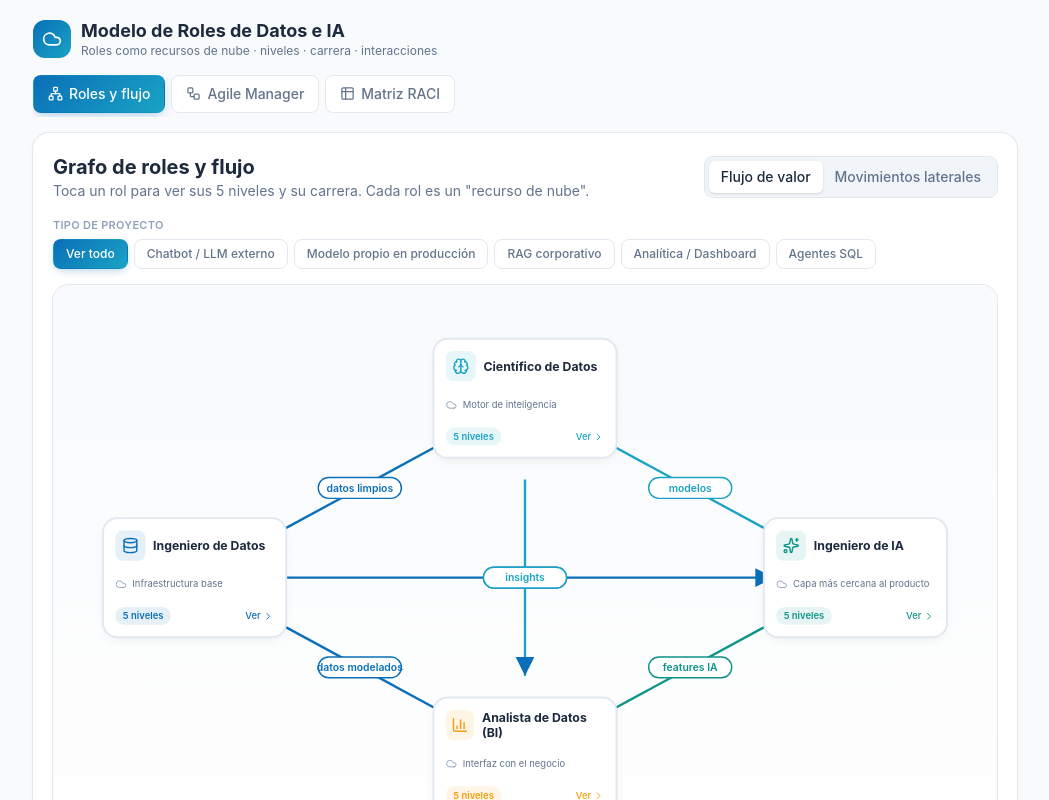
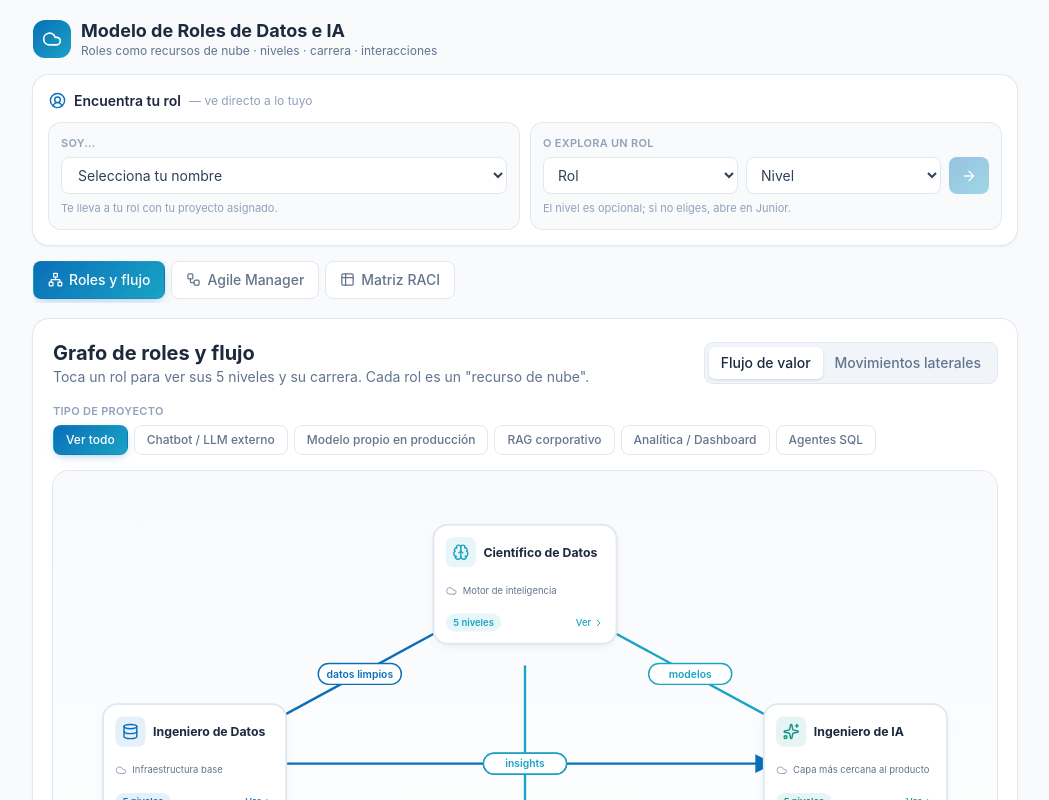
Before and after one commit to josebarrita/RolesDk, a React (Vite) app: page / in a window 1280 px wide. Both pictures are taken after a click on the button "Explorar el modelo". Shown: the top 800 px of the page, without its empty margins (115-1164 px from the left). Built offline with nearby package versions, Linux system fonts and the light colour scheme.

Commit message:
agregar Encuentra tu rol y tabla de asignaciones

```diff
--- a/src/App.tsx
+++ b/src/App.tsx
@@ -1,8 +1,8 @@
 import { useState, useEffect } from "react";
-import { Cloud, ArrowRight, ArrowLeft, Network, Table2, Workflow, ChevronRight, Compass, GitBranch, CheckCircle2 } from "lucide-react";
+import { Cloud, ArrowRight, ArrowLeft, Network, Table2, Workflow, ChevronRight, Compass, GitBranch, CheckCircle2, UserCircle2 } from "lucide-react";
 import {
   ROLE_ORDER, ROLES, LEVELS, DIMS, VALUE_FLOW, PROJECT_TYPES,
-  LATERAL, AGILE, RACI, RACI_COLS, RACI_COLORS
+  LATERAL, AGILE, RACI, RACI_COLS, RACI_COLORS, USER_ASSIGNMENTS
 } from "./data/modelo";
 
 // Clave con la que se recuerda en el navegador que ya se vio la bienvenida.
@@ -202,19 +202,32 @@ function GraphView({ onSelect }: { onSelect: (key: string) => void }) {
   );
 }
 
-function RoleDetail({ roleKey, onBack }: { roleKey: string; onBack: () => void }) {
+function RoleDetail({ roleKey, onBack, initialLevel, assignment }: { roleKey: string; onBack: () => void; initialLevel?: string; assignment?: { name: string; project: string } }) {
   const r = ROLES[roleKey];
   const Icon = r.icon;
-  const [level, setLevel] = useState("Junior");
+  const [level, setLevel] = useState(initialLevel && LEVELS.includes(initialLevel) ? initialLevel : "Junior");
   const lvlIndex = LEVELS.indexOf(level);
   const data = r.levels[level as keyof typeof r.levels];
   const prog = lvlIndex < 4 ? r.progression[lvlIndex] : null;
+  const projLabel = assignment ? (PROJECT_TYPES.find((p) => p.key === assignment.project)?.label ?? "") : "";
 
   return (
     <div className="w-full">
       <button onClick={onBack} className="flex items-center gap-1.5 text-sm text-slate-500 hover:text-slate-700 mb-3 transition">
         <ArrowLeft size={15} /> Volver al grafo
       </button>
+
+      {assignment && (
+        <div className="flex flex-wrap items-center gap-2 mb-3 rounded-xl px-3.5 py-2.5 text-[13px]" style={{ background: "#0a6fb812", border: "1px solid #0a6fb833" }}>
+          <UserCircle2 size={16} style={{ color: "#0a6fb8" }} />
+          <span className="text-slate-700">Estás viendo esto como <b>{assignment.name}</b></span>
+          {assignment.project !== "all" && projLabel && (
+            <span className="ml-auto text-[12px] font-medium px-2 py-0.5 rounded-full" style={{ background: "#0a6fb81f", color: "#0a6fb8" }}>
+              Proyecto: {projLabel}
+            </span>
+          )}
+        </div>
+      )}
 
       <div className="rounded-2xl p-4 sm:p-5 mb-4" style={{ background: r.soft, border: `1px solid ${r.color}33` }}>
         <div className="flex items-start gap-3">
@@ -401,7 +414,7 @@ function RaciView() {
 /* ----------------------------- ROOT ----------------------------- */
 /* ----------------------------- WELCOME ----------------------------- */
 function Welcome({ onEnter }: { onEnter: (dontShowAgain: boolean) => void }) {
-  const [dontShow, setDontShow] = useState(true);
+  const [dontShow, setDontShow] = useState(false);
 
   const points = [
     { icon: Compass, color: "#0a6fb8",
@@ -473,6 +486,10 @@ function Welcome({ onEnter }: { onEnter: (dontShowAgain: boolean) => void }) {
 export default function App() {
   const [tab, setTab] = useState("graph");
   const [role, setRole] = useState<string | null>(null);
+  const [roleLevel, setRoleLevel] = useState<string | undefined>(undefined);
+  // estados del buscador "Encuentra tu rol"
+  const [finderRole, setFinderRole] = useState("");
+  const [finderLevel, setFinderLevel] = useState("");
   // showWelcome: null = aún no sabemos (evita parpadeo), true/false = decisión tomada
   const [showWelcome, setShowWelcome] = useState<boolean | null>(null);
 
@@ -500,6 +517,30 @@ export default function App() {
   if (showWelcome === null) return null;
   if (showWelcome) return <Welcome onEnter={handleEnter} />;
 
+  // Persona actualmente seleccionada (si entró por la tabla de asignaciones).
+  const activeAssignment = USER_ASSIGNMENTS.find((u) => u.email === finderRole && finderRole.includes("@"));
+
+  // Ir a la ficha de un rol concreto, opcionalmente con nivel y como cierta persona.
+  const goToRole = (roleKey: string, level?: string) => {
+    setTab("graph");
+    setRoleLevel(level);
+    setRole(roleKey);
+  };
+
+  // Cuando se elige una PERSONA de la lista de asignaciones.
+  const handlePickPerson = (email: string) => {
+    setFinderRole(email);
+    setFinderLevel("");
+    const u = USER_ASSIGNMENTS.find((x) => x.email === email);
+    if (u) goToRole(u.role, u.level);
+  };
+
+  // Cuando se usa la selección manual de rol (+ nivel opcional).
+  const handlePickManual = () => {
+    if (!finderRole || finderRole.includes("@")) return;
+    goToRole(finderRole, finderLevel || undefined);
+  };
+
   const tabs = [
     { k: "graph", label: "Roles y flujo", icon: Network },
     { k: "agile", label: "Agile Manager", icon: Workflow },
@@ -516,6 +557,64 @@ export default function App() {
           <div>
             <h1 className="text-base sm:text-lg font-bold text-slate-800 leading-tight">Modelo de Roles de Datos e IA</h1>
             <p className="text-[11px] sm:text-xs text-slate-500">Roles como recursos de nube · niveles · carrera · interacciones</p>
+          </div>
+        </div>
+
+        {/* Encuentra tu rol */}
+        <div className="mt-4 rounded-2xl bg-white ring-1 ring-slate-200 shadow-sm p-3.5 sm:p-4">
+          <div className="flex items-center gap-2 mb-3">
+            <UserCircle2 size={17} style={{ color: "#0a6fb8" }} />
+            <span className="text-sm font-semibold text-slate-800">Encuentra tu rol</span>
+            <span className="text-[12px] text-slate-400">— ve directo a lo tuyo</span>
+          </div>
+
+          <div className="grid gap-3 sm:grid-cols-2">
+            {/* Opción A: elegir por persona */}
+            <div className="rounded-xl bg-slate-50 ring-1 ring-slate-200 p-3">
+              <div className="text-[11px] font-semibold uppercase tracking-wide text-slate-400 mb-1.5">Soy...</div>
+              <select
+                value={finderRole.includes("@") ? finderRole : ""}
+                onChange={(e) => handlePickPerson(e.target.value)}
+                className="w-full rounded-lg border border-slate-200 bg-white px-3 py-2 text-sm text-slate-700 outline-none focus:border-[#0a6fb8]">
+                <option value="">Selecciona tu nombre</option>
+                {USER_ASSIGNMENTS.map((u) => (
+                  <option key={u.email} value={u.email}>{u.name}</option>
+                ))}
+              </select>
+              <p className="text-[11px] text-slate-400 mt-1.5">Te lleva a tu rol con tu proyecto asignado.</p>
+            </div>
+
+            {/* Opción B: selección manual */}
+            <div className="rounded-xl bg-slate-50 ring-1 ring-slate-200 p-3">
+              <div className="text-[11px] font-semibold uppercase tracking-wide text-slate-400 mb-1.5">O explora un rol</div>
+              <div className="flex gap-2">
+                <select
+                  value={finderRole.includes("@") ? "" : finderRole}
+                  onChange={(e) => { setFinderRole(e.target.value); }}
+                  className="flex-1 rounded-lg border border-slate-200 bg-white px-2.5 py-2 text-sm text-slate-700 outline-none focus:border-[#0a6fb8]">
+                  <option value="">Rol</option>
+                  {ROLE_ORDER.map((k) => (
+                    <option key={k} value={k}>{ROLES[k].name}</option>
+                  ))}
+                </select>
+                <select
+                  value={finderLevel}
+                  onChange={(e) => setFinderLevel(e.target.value)}
+                  className="flex-1 rounded-lg border border-slate-200 bg-white px-2.5 py-2 text-sm text-slate-700 outline-none focus:border-[#0a6fb8]">
+                  <option value="">Nivel</option>
+                  {LEVELS.map((lv) => (
+                    <option key={lv} value={lv}>{lv}</option>
+                  ))}
+                </select>
+                <button onClick={handlePickManual}
+                  disabled={!finderRole || finderRole.includes("@")}
+                  className="rounded-lg px-3 text-sm font-semibold text-white transition-all disabled:opacity-40"
+                  style={{ background: "linear-gradient(135deg,#0a6fb8,#1aa3c4)" }}>
+                  <ArrowRight size={16} />
+                </button>
+              </div>
+              <p className="text-[11px] text-slate-400 mt-1.5">El nivel es opcional; si no eliges, abre en Junior.</p>
+            </div>
           </div>
         </div>
 
@@ -539,7 +638,7 @@ export default function App() {
         </div>
 
         <div className="rounded-2xl bg-white ring-1 ring-slate-200 p-4 sm:p-5 shadow-sm">
-          {tab === "graph" && (role ? <RoleDetail roleKey={role} onBack={() => setRole(null)} /> : <GraphView onSelect={setRole} />)}
+          {tab === "graph" && (role ? <RoleDetail key={`${role}-${roleLevel ?? "Junior"}`} roleKey={role} initialLevel={roleLevel} assignment={activeAssignment ? { name: activeAssignment.name, project: activeAssignment.project } : undefined} onBack={() => { setRole(null); setRoleLevel(undefined); }} /> : <GraphView onSelect={setRole} />)}
           {tab === "agile" && <AgileView />}
           {tab === "raci" && <RaciView />}
         </div>
--- a/src/data/modelo.ts
+++ b/src/data/modelo.ts
@@ -314,3 +314,46 @@ export const RACI = [
 ];
 export const RACI_COLS = ["Ing. Datos", "Científico", "Analista BI", "Ing. IA", "Agile Mgr", "Líder T./E."];
 export const RACI_COLORS: Record<string, string> = { "A/R": "#0d9488", "A": "#1aa3c4", "R": "#0a6fb8", "C": "#f59e0b", "I": "#94a3b8" };
+
+
+/* ============================================================================
+   ASIGNACIONES DE PERSONAS  (USER_ASSIGNMENTS)
+   ============================================================================
+   Tabla que conecta a cada persona con su rol, su nivel y el proyecto en el
+   que está. Permite que alguien elija su nombre y la app lo lleve directo a
+   su vista, con el tipo de proyecto ya prefiltrado.
+
+   ----------------------------------------------------------------------------
+   CÓMO AGREGAR O EDITAR UNA PERSONA
+   ----------------------------------------------------------------------------
+   Copia una línea existente y cambia los valores. Cada persona es un objeto:
+
+     { email: "ana.perez@dataknow.io", name: "Ana Pérez",
+       role: "de", level: "Senior", project: "rag" },
+
+   Significado de cada campo:
+   - email ...  Correo corporativo. Hoy es solo un identificador.
+                🔮 EL DÍA QUE IT HABILITE ENTRA ID, este es el dato que el
+                login devolverá automáticamente para reconocer a la persona.
+                Por eso conviene usar el correo real desde ya.
+   - name ....  Nombre que se muestra en pantalla.
+   - role ....  Rol. Debe ser uno de: "de", "ds", "bi", "ia"
+                (de=Ing. Datos, ds=Científico, bi=Analista BI, ia=Ing. IA)
+   - level ...  Nivel. Debe ser uno de los de LEVELS:
+                "Junior", "Semisenior", "Senior", "Líder Técnico", "Líder Especialista"
+   - project .  Proyecto asignado. Debe ser una 'key' de PROJECT_TYPES:
+                "all", "chatbot", "modelo", "rag", "analitica", "agentes"
+                (usa "all" si la persona no está en un proyecto específico)
+
+   ⚠️ Los valores de role, level y project deben coincidir EXACTAMENTE con los
+      definidos arriba, o la persona no se mostrará bien. Respeta mayúsculas.
+
+   NOTA: Estos son datos de ejemplo. Reemplázalos por personas reales.
+   ============================================================================ */
+export const USER_ASSIGNMENTS: { email: string; name: string; role: string; level: string; project: string }[] = [
+  { email: "ana.perez@dataknow.io",    name: "Ana Pérez",      role: "de", level: "Senior",          project: "rag" },
+  { email: "carlos.gomez@dataknow.io", name: "Carlos Gómez",   role: "ds", level: "Semisenior",      project: "modelo" },
+  { email: "lucia.rojas@dataknow.io",  name: "Lucía Rojas",    role: "ia", level: "Junior",          project: "chatbot" },
+  { email: "marta.diaz@dataknow.io",   name: "Marta Díaz",     role: "bi", level: "Líder Técnico",   project: "analitica" },
+  { email: "jose.barrita@dataknow.io", name: "José Barrita",   role: "ia", level: "Senior",          project: "agentes" },
+];
```
